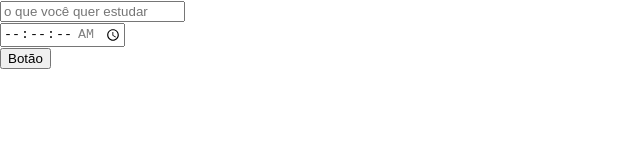
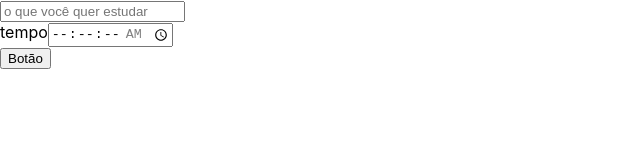
Before and after one commit to fabioMacieira16/FundamentosReactAlura, a React (Create React App) app in the folder alura-studies/: page / in a window 1280 px wide. Shown: the top 160 px of the page, without its empty margins (0-640 px from the left). Built offline with nearby package versions, Linux system fonts and the light colour scheme.

Commit message:
adjuste: time in label

```diff
--- a/alura-studies/src/components/Formulario/index.tsx
+++ b/alura-studies/src/components/Formulario/index.tsx
@@ -17,7 +17,8 @@ class Formulario extends React.Component {
                     />
                 </div>
                 <div>
-                    <label>
+                    <label htmlFor="tempo">
+                        tempo
                     </label>
                     <input
                         type="time"
```
